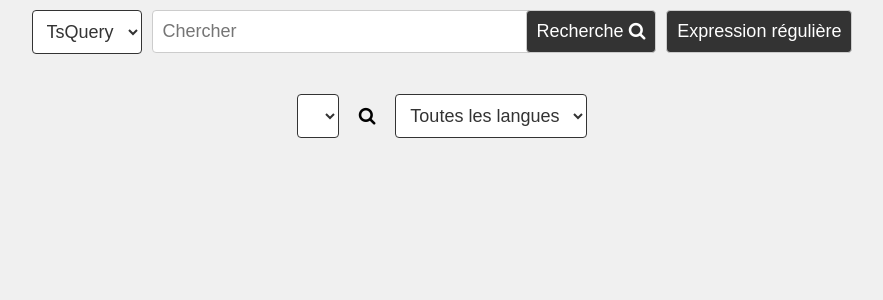
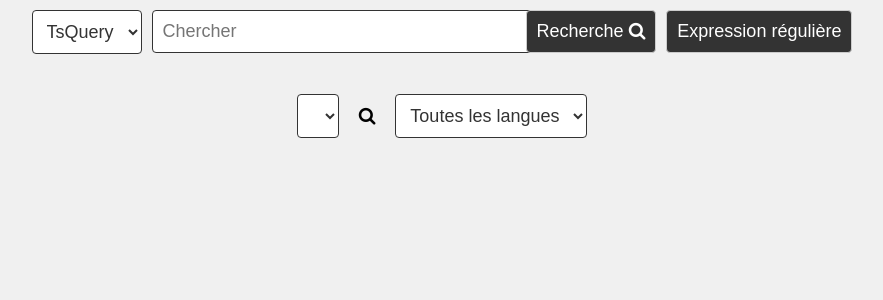
Before and after one commit to Lexika-Project/lexika, a Flask app: page /home in a window 1280 px wide. Shown: the part 60-360 px from the top of the page, without its empty margins (198-1081 px from the left). Run offline with Flask 3, Linux system fonts and the light colour scheme; data that the repository does not hold is empty; some libraries are stand-ins or nearby versions.

Commit message:
Update style.css

```diff
--- a/site/static/css/style.css
+++ b/site/static/css/style.css
@@ -130,12 +130,16 @@ table th {
 }
 
 #search {
+    cursor: pointer;
     width: 145%;
     padding: 10px;
     font-size: 18px;
-    border: 1px solid #ccc;
+    background-color: #ffffff;
+    color: #333;
+    border: 1px solid #333;
     border-radius: 4px;
     margin-left: 10px;
+    border-radius: 4px;
 }
 
 button {
```
